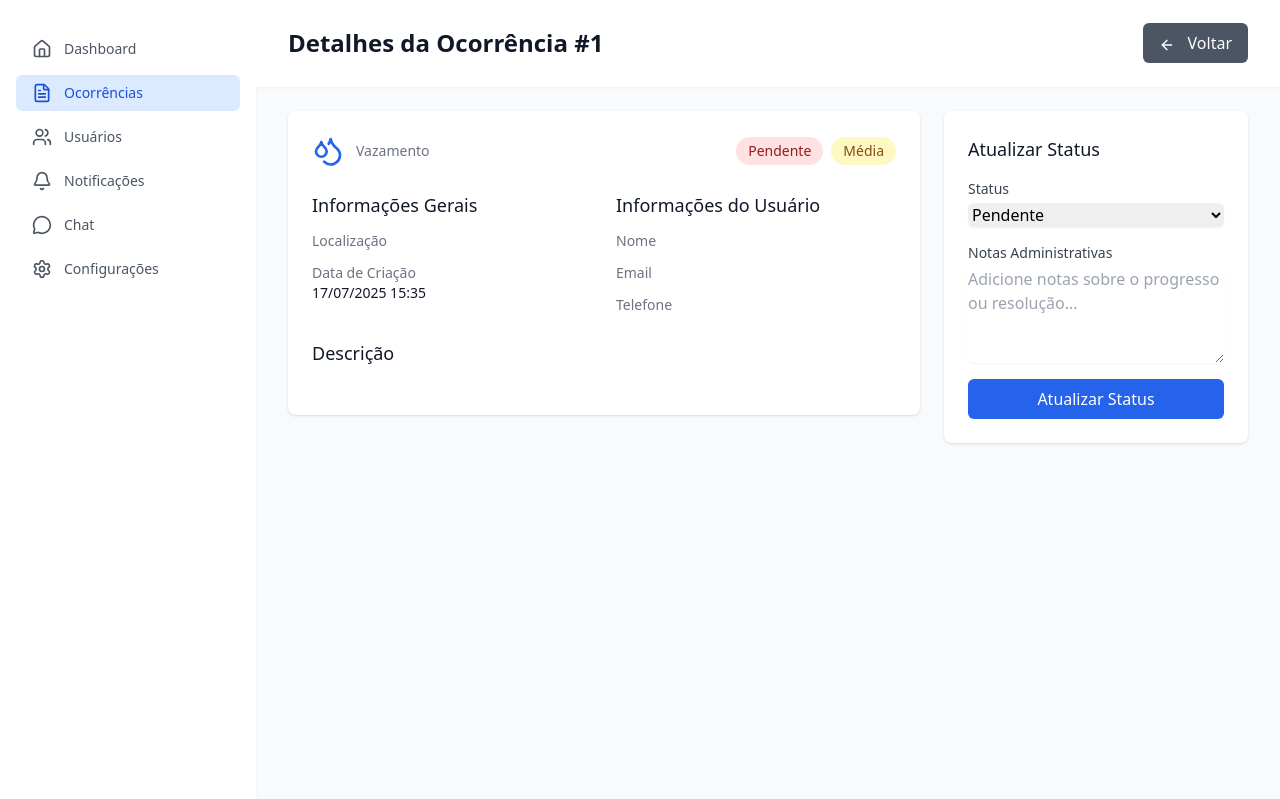
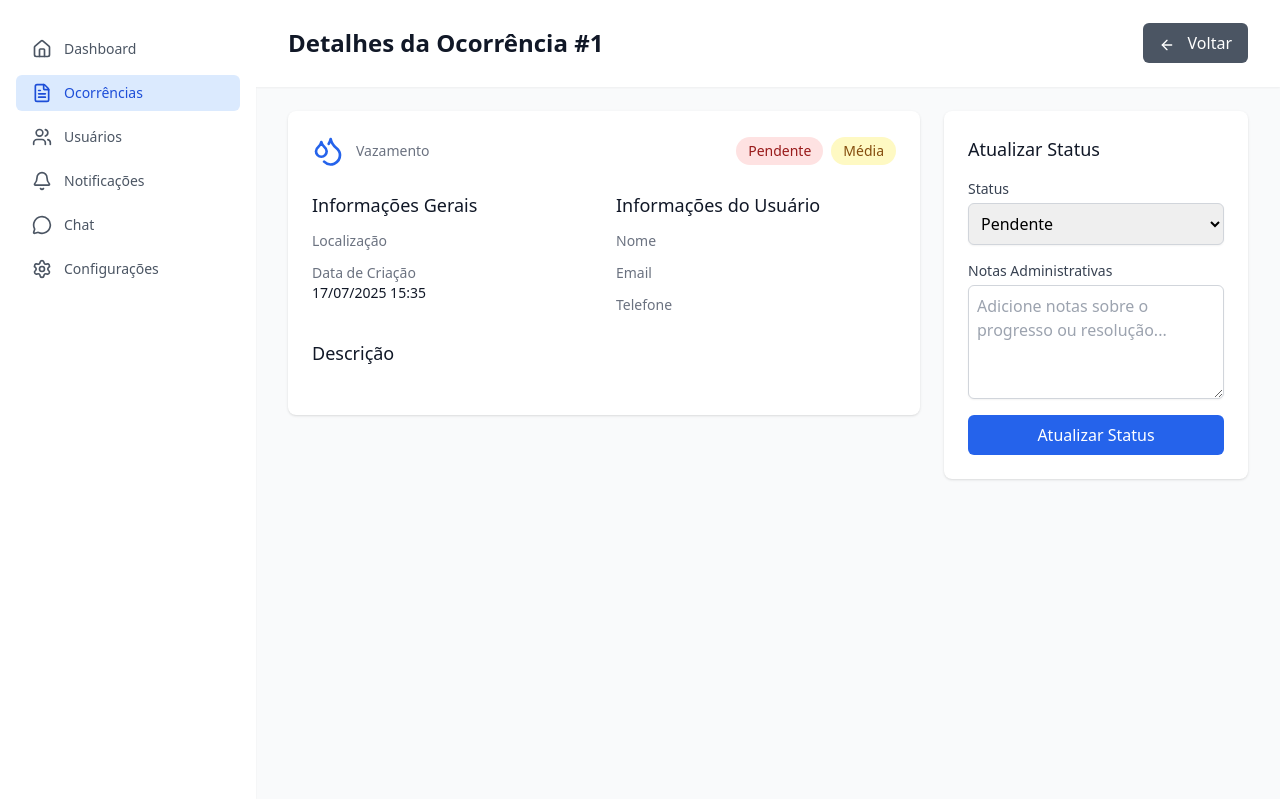
Before and after one commit to arnaldo-tomo/projecto-ADRC-benedito, a Laravel app: page /admin/reports/1 in a window 1280 px wide. Shown: the part 66-865 px from the top of the page. Run offline with Laravel 12, Linux system fonts and the light colour scheme; data comes from the database, SQL or seed files in the repository; data that the repository does not hold is empty; some libraries are stand-ins or nearby versions.

Commit message:
Update show.blade.php

```diff
--- a/adrc-laravel-api/resources/views/admin/reports/show.blade.php
+++ b/adrc-laravel-api/resources/views/admin/reports/show.blade.php
@@ -148,7 +148,7 @@
 
                         <div class="mb-4">
                             <label for="status" class="block text-sm font-medium text-gray-700">Status</label>
-                            <select id="status" name="status" class="mt-1 block w-full border-gray-300 rounded-md shadow-sm focus:ring-blue-500 focus:border-blue-500">
+                            <select id="status" name="status" class="mt-1 block w-full p-2 border border-gray-300 rounded-md shadow-sm focus:ring-blue-500 focus:border-blue-500">
                                 <option value="pendente" {{ $report->status == 'pendente' ? 'selected' : '' }}>Pendente</option>
                                 <option value="em_andamento" {{ $report->status == 'em_andamento' ? 'selected' : '' }}>Em Andamento</option>
                                 <option value="resolvido" {{ $report->status == 'resolvido' ? 'selected' : '' }}>Resolvido</option>
@@ -157,10 +157,10 @@
 
                         <div class="mb-4">
                             <label for="admin_notes" class="block text-sm font-medium text-gray-700">Notas Administrativas</label>
-                            <textarea id="admin_notes" name="admin_notes" rows="4" class="mt-1 block w-full border-gray-300 rounded-md shadow-sm focus:ring-blue-500 focus:border-blue-500" placeholder="Adicione notas sobre o progresso ou resolução...">{{ $report->admin_notes }}</textarea>
+                            <textarea id="admin_notes" name="admin_notes" rows="4" class="mt-1 p-2 border block w-full border-gray-300 rounded-md shadow-sm focus:ring-blue-500 focus:border-blue-500" placeholder="Adicione notas sobre o progresso ou resolução...">{{ $report->admin_notes }}</textarea>
                         </div>
 
-                        <button type="submit" class="w-full bg-blue-600 text-white px-4 py-2 rounded-md hover:bg-blue-700 focus:ring-2 focus:ring-blue-500">
+                        <button type="submit" class="w-full bg-blue-600 p-2 text-white px-4 py-2 rounded-md hover:bg-blue-700 focus:ring-2 focus:ring-blue-500">
                             Atualizar Status
                         </button>
                     </form>
```
